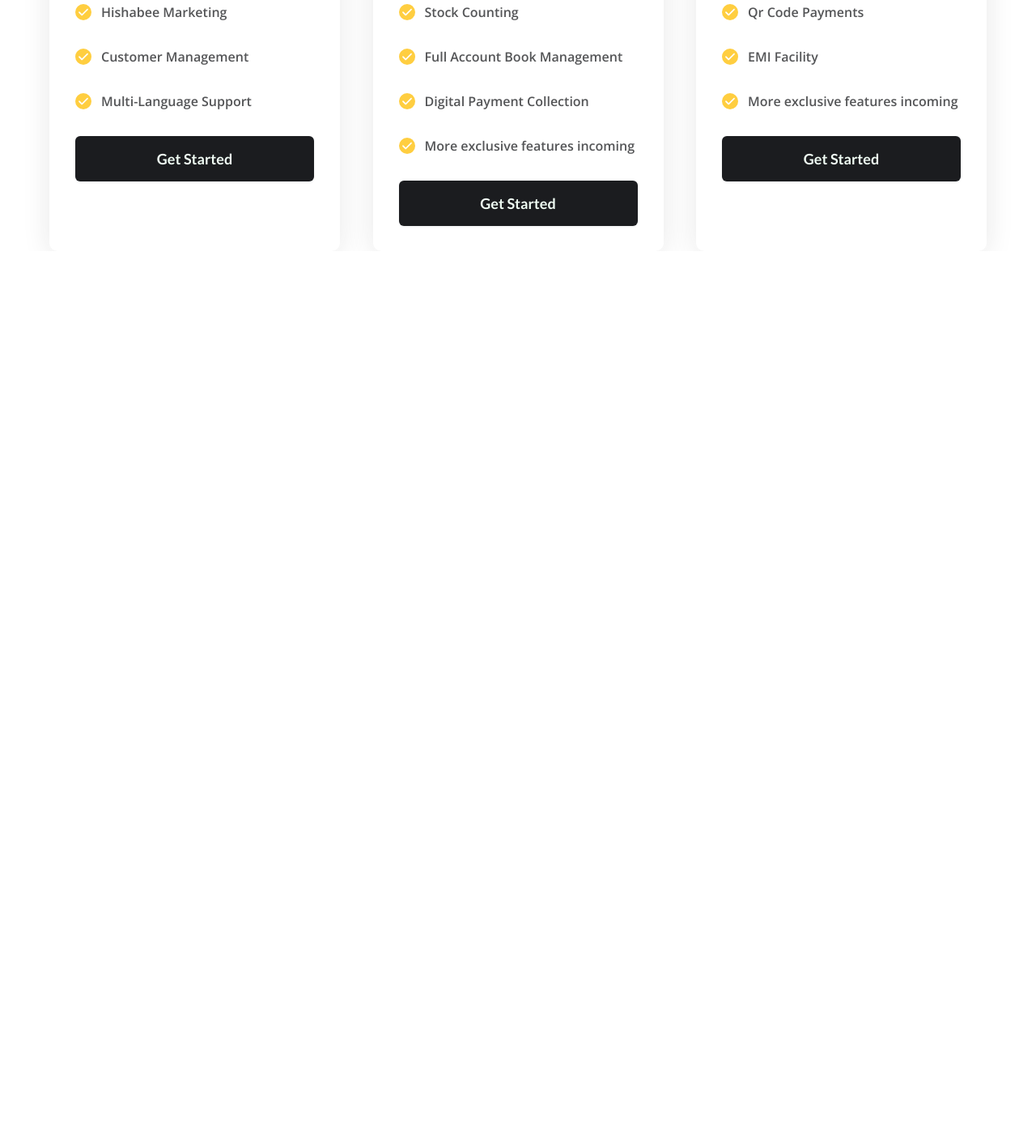
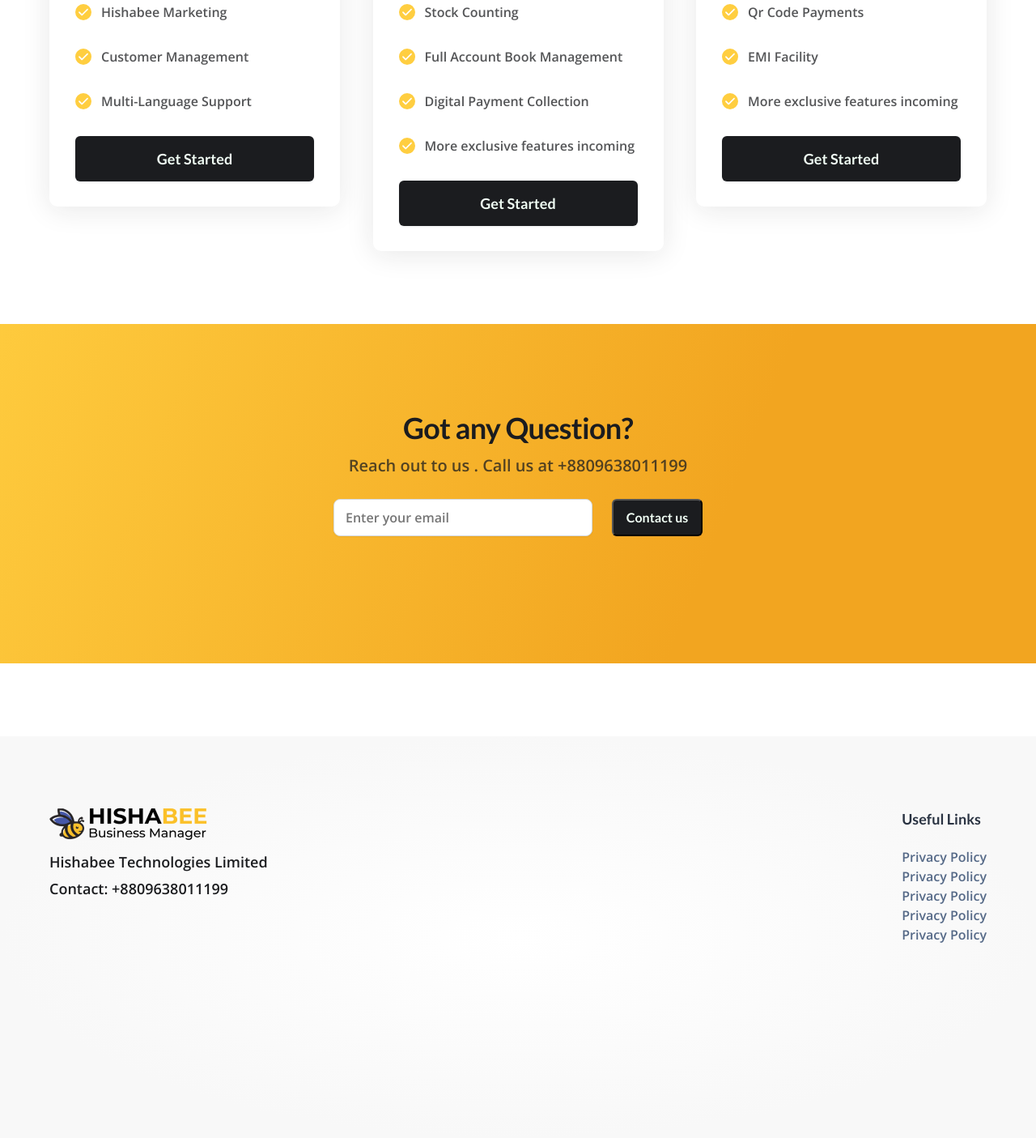
Before and after one commit to tumana777/hishabee-, a plain HTML site: page index.html in a window 1280 px wide. Shown: the part 4762-6167 px from the top of the page at 81% size. Before the commit the page ends 5072 px from the top, so only its background shows below. Drawn offline with nearby package versions, Linux system fonts and the light colour scheme.

Commit message:
added contact section and begin footer

```diff
--- a/css/style.css
+++ b/css/style.css
@@ -643,6 +643,7 @@
 
 .price-box {
     width: 359px;
+    height: fit-content;
     background: #FFFFFF;
     box-shadow: 0px 4px 34px rgba(27, 28, 31, 0.1);
     border-radius: 10px;
@@ -734,7 +735,7 @@
 .get-started-btn {
     display: flex;
     justify-content: center;
-    align-items:center;
+    align-items: center;
     font-family: 'Lato';
     font-style: normal;
     font-weight: 600;
@@ -748,3 +749,124 @@
     box-shadow: 0px 1px 3px rgba(42, 51, 66, 0.06), 0px 1px 2px rgba(42, 51, 66, 0.03);
     border-radius: 6px;
 }
+
+/************************ Contact Section ************************/
+
+.contact-box {
+    padding-top: 106px;
+    height: 419px;
+    margin: 90px auto;
+    background: linear-gradient(291.38deg, #F2A520 31.57%, #FFCE40 106.52%);
+}
+
+.contact-box h2 {
+    font-family: 'Lato';
+    font-style: normal;
+    font-weight: 700;
+    font-size: 36px;
+    line-height: 44px;
+    text-align: center;
+    letter-spacing: -0.02em;
+    color: #1B1C1F;
+}
+
+.contact-box p {
+    margin: 10px auto 26px;
+    font-family: 'Open Sans';
+    font-style: normal;
+    font-weight: 600;
+    font-size: 20px;
+    line-height: 30px;
+    text-align: center;
+    color: rgba(27, 28, 31, 0.75);
+}
+
+.contact-form {
+    display: flex;
+    justify-content: center;
+}
+
+.email-form {
+    width: 320px;
+    height: 46px;
+    background: #FFFFFF;
+    border: 1px solid #D5DAE1;
+    box-shadow: 0px 1px 2px rgba(0, 0, 0, 0.05);
+    border-radius: 8px;
+    font-family: 'Open Sans';
+    font-style: normal;
+    font-weight: 400;
+    font-size: 16px;
+    line-height: 24px;
+    color: rgba(27, 28, 31, 0.75);
+    padding: 10px 14px;
+}
+
+.contact-us-btn {
+    display: flex;
+    justify-content: center;
+    align-items: center;
+    margin-left: 24px;
+    width: 112px;
+    height: 46px;
+    background: #1B1C1F;
+    box-shadow: 0px 1px 2px rgba(105, 81, 255, 0.05);
+    border-radius: 6px;
+    font-family: 'Lato';
+    font-style: normal;
+    font-weight: 600;
+    font-size: 16px;
+    line-height: 24px;
+    color: #F0FDF4;
+}
+
+/************************ Footer Section ************************/
+
+.footer {
+    padding-top: 88px;
+    height: 496px;
+    background: radial-gradient(50% 50% at 50% 50%, rgba(248, 248, 248, 0) 0%, #F8F8F8 100%);
+}
+
+.footer h3 {
+    margin-top: 9px;
+    margin-bottom: 5px;
+    font-family: 'Open Sans';
+    font-style: normal;
+    font-weight: 600;
+    font-size: 18px;
+    line-height: 28px;
+    color: #1B1C1F;
+}
+
+.phone {
+    font-family: 'Open Sans';
+    font-style: normal;
+    font-weight: 400;
+    font-size: 18px;
+    line-height: 28px;
+    color: #1B1C1F;
+}
+
+.footer h4 {
+    margin-bottom: 21px;
+    font-family: 'Lato';
+    font-style: normal;
+    font-weight: 700;
+    font-size: 18px;
+    line-height: 28px;
+    color: #2A3342;
+}
+
+.useful-links ul {
+    list-style: none;
+}
+
+.as {
+    font-family: 'Open Sans';
+    font-style: normal;
+    font-weight: 600;
+    font-size: 16px;
+    line-height: 24px;
+    color: #556987;
+}
--- a/index.html
+++ b/index.html
@@ -240,7 +240,7 @@
                     <div class="checkbox"><img src="img/check.png" alt="check"></div>
                     <p>Multi-Language Support</p>
                 </div>
-                <a href="#"><div class="get-started-btn">Get Started</div></a>
+                    <a class="get-started-btn" href="#">Get Started</a>
             </div>
             <div class="price-box">
                 <div class="pricing">
@@ -285,7 +285,7 @@
                     <div class="checkbox"><img src="img/check.png" alt="check"></div>
                     <p>More exclusive features incoming</p>
                 </div>
-                <a href="#"><div class="get-started-btn">Get Started</div></a>
+                <a href="#" class="get-started-btn">Get Started</a>
             </div>
             <div class="price-box">
                 <div class="pricing">
@@ -326,9 +326,41 @@
                     <div class="checkbox"><img src="img/check.png" alt="check"></div>
                     <p>More exclusive features incoming</p>
                 </div>
-                <a href="#"><div class="get-started-btn">Get Started</div></a>
+                <a href="#" class="get-started-btn">Get Started</a>
             </div>
         </div>
     </section>
+    <!------------------------------------ Contact Section ------------------------------------->
+    <div class="contact-box">
+        <h2>Got any Question?</h2>
+        <p>Reach out to us . Call us at +8809638011199</p>
+        <div class="contact-form">
+            <input type="email" placeholder="Enter your email" class="email-form">
+            <input type="submit" value="Contact us" class="contact-us-btn">
+        </div>
+    </div>
+    <!------------------------------------ Footer Section ------------------------------------->
+    <footer class="footer">
+        <div class="container1">
+            <div class="description">
+                <a class="main-logo" href="index.html">
+                    <img class="sd" src="img/Image.png" alt="logo">
+                    <img src="img/Image1.png" alt="logo">
+                </a>
+                <h3>Hishabee Technologies Limited</h3>
+                <a class="phone" href="tel: +8809638011199">Contact: +8809638011199</a>
+            </div>
+            <div class="useful-links">
+                <h4>Useful Links</h4>
+                <ul>
+                    <li><a class="as" href="#">Privacy Policy</a></li>
+                    <li><a class="as" href="#">Privacy Policy</a></li>
+                    <li><a class="as" href="#">Privacy Policy</a></li>
+                    <li><a class="as" href="#">Privacy Policy</a></li>
+                    <li><a class="as" href="#">Privacy Policy</a></li>
+                </ul>
+            </div>
+        </div>
+    </footer>
 </body>
 </html>
```
